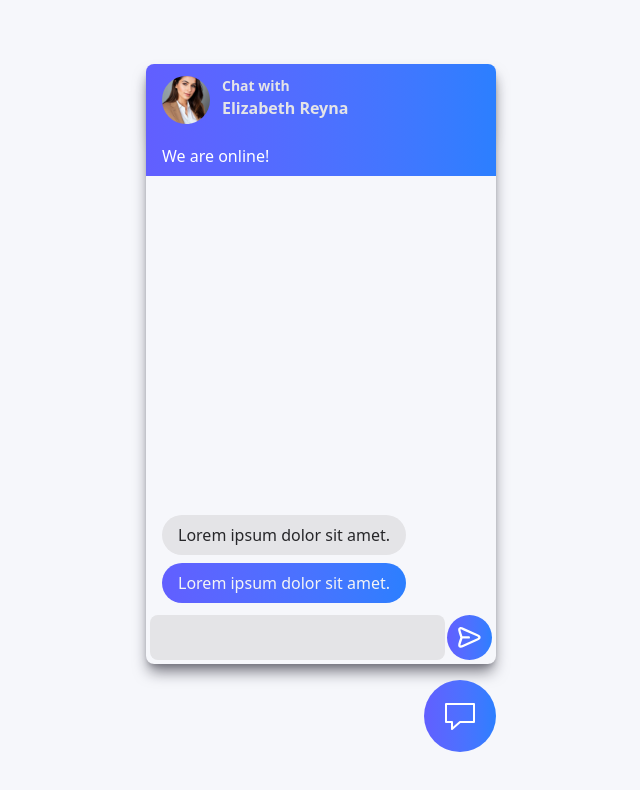
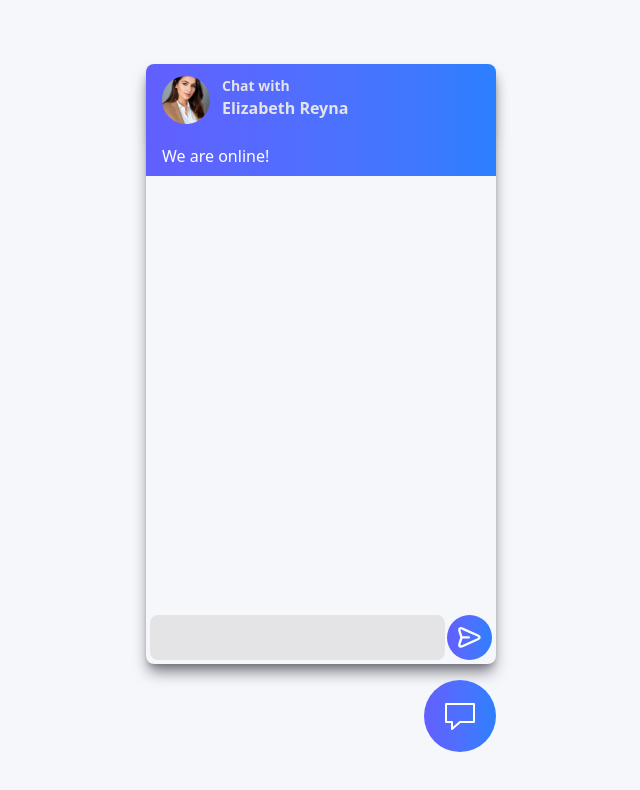
Before and after one commit to madelrio93/aichat, a React (Vite) app: page / in a window 1280 px wide. Shown: the top 790 px of the page, without its empty margins (319-959 px from the left). Built offline with nearby package versions, Linux system fonts and the light colour scheme.

Commit message:
fix: chat message container overflow auto

```diff
--- a/src/components/ChatMessageContainer.tsx
+++ b/src/components/ChatMessageContainer.tsx
@@ -8,18 +8,7 @@ type Message = {
 };
 
 export const ChatMessageContainer = () => {
-  const [messages, setMessages] = useState<Message[]>([
-    {
-      id: 2,
-      author: 'ia',
-      text: ' Lorem ipsum dolor sit amet.',
-    },
-    {
-      id: 1,
-      author: 'iam',
-      text: ' Lorem ipsum dolor sit amet.',
-    },
-  ]);
+  const [messages, setMessages] = useState<Message[]>([]);
 
   const addNewIamMessage = (message: string) => {
     setMessages([
@@ -38,11 +27,11 @@ export const ChatMessageContainer = () => {
         <div className="text-white px-4 py-2 ">We are online!</div>
       </div>
 
-      <div className="px-4 pb-2 box-border flex-1 w-full flex flex-col-reverse gap-2">
+      <div className="px-4 pb-2 box-border flex-1 w-full flex flex-col-reverse gap-2 overflow-auto">
         {messages.map(({ id, author, text }) => (
           <div
             key={id}
-            className={`flex justify-${author === 'ia' ? 'start' : 'end'}`}
+            className={`flex justify-${author === 'ia' ? 'start' : 'end-safe'}`}
           >
             <div
               className={`w-fit px-4 py-2 rounded-full ${author === 'ia' ? 'bg text-zinc-100' : 'bg-zinc-200 w-fit  text-zinc-800'}`}
```
